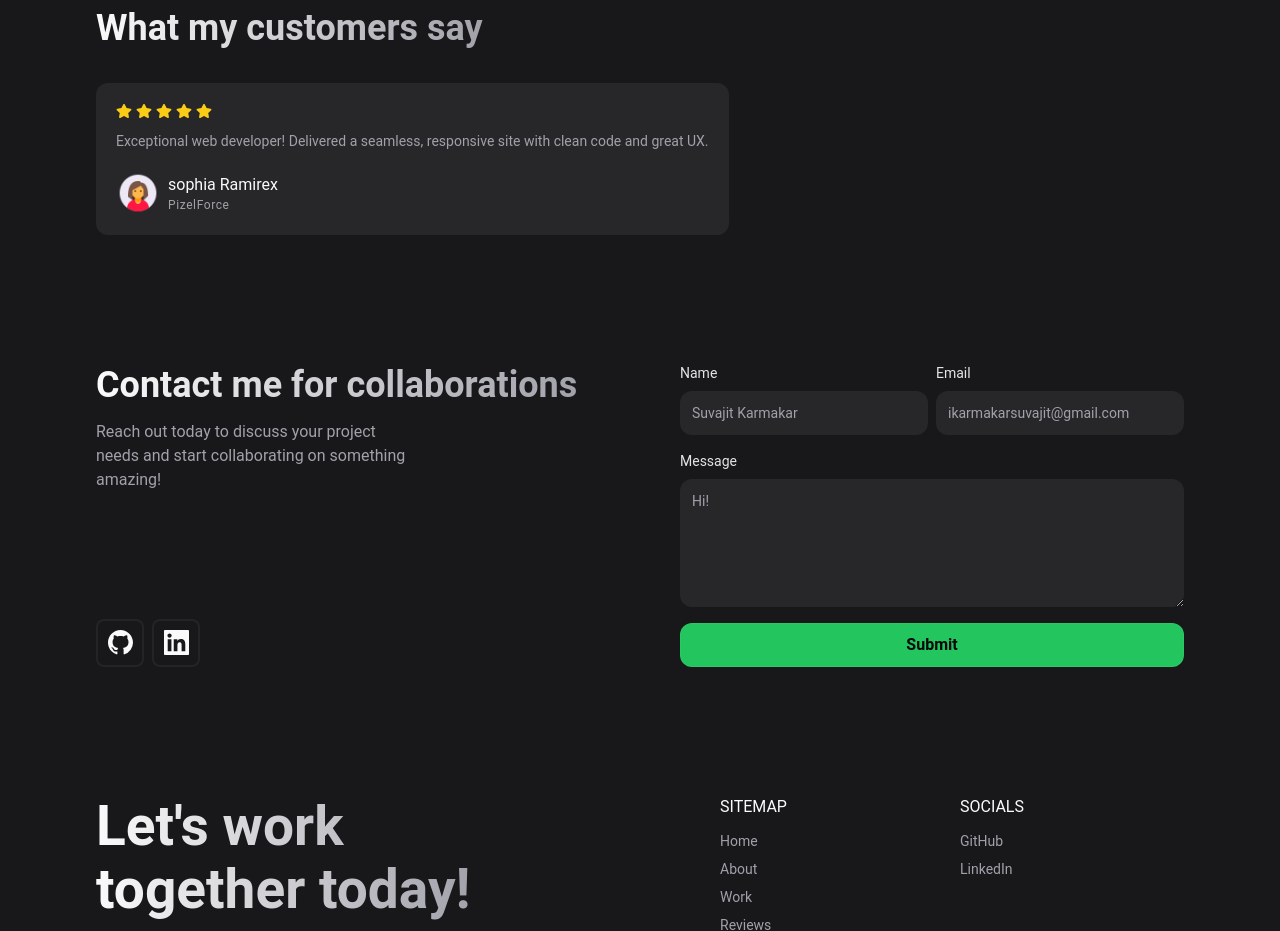
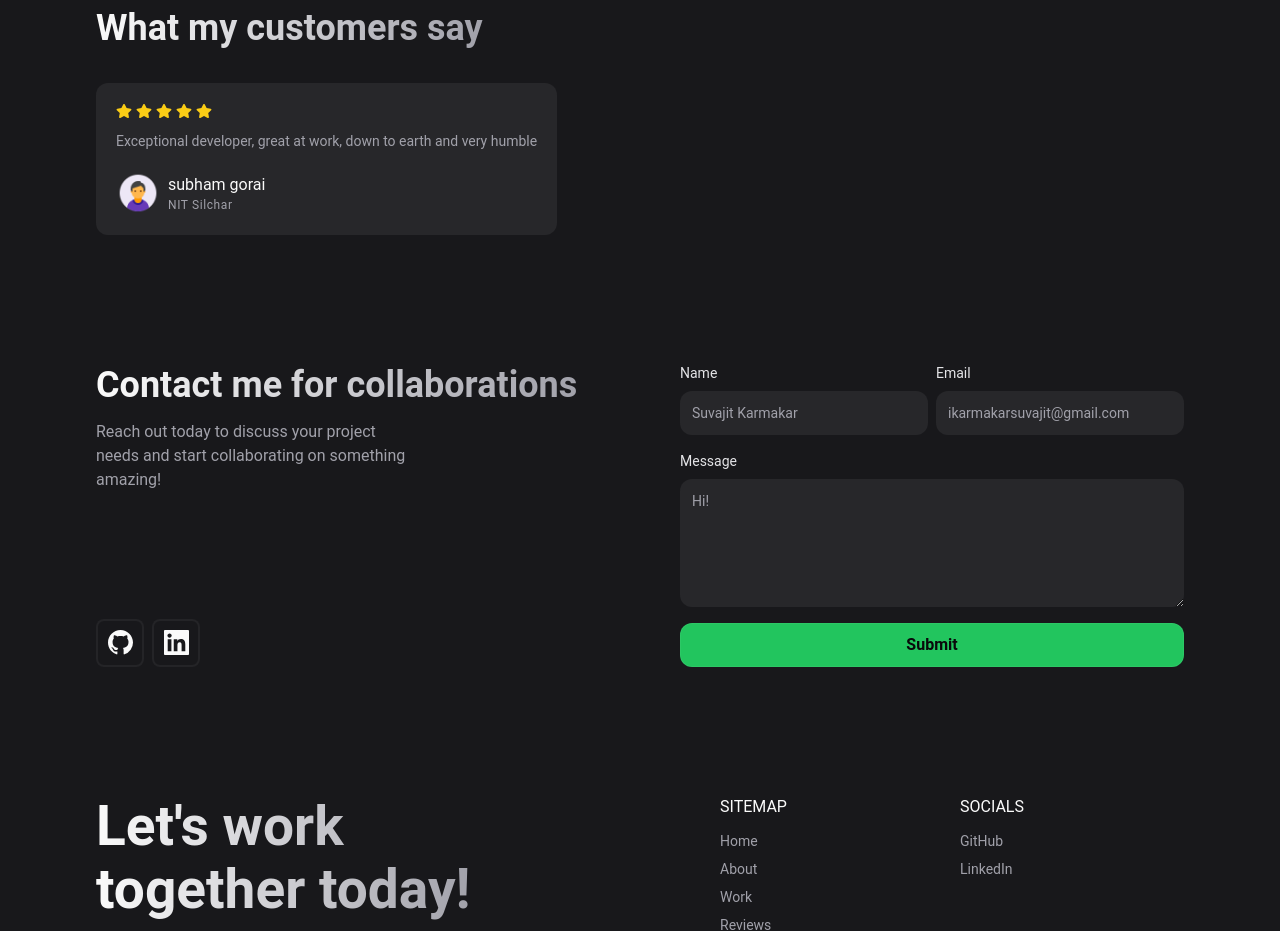
Before and after one commit to SUVAJIT-KARMAKAR/PORTFOLIO, a React (Vite) app: page / in a window 1280 px wide. Shown: the part 3280-4211 px from the top of the page. Built offline with nearby package versions, Linux system fonts and the light colour scheme.

Commit message:
add(testimonials): Added a testimonial

```diff
--- a/src/components/Review/Review.jsx
+++ b/src/components/Review/Review.jsx
@@ -8,10 +8,10 @@ import ReviewCard from "./ReviewCard";
 const reviews = [
   {
     content:
-      "Exceptional web developer! Delivered a seamless, responsive site with clean code and great UX.",
-    name: "sophia Ramirex",
-    imgSrc: "/testimonials/testimonial_female.png",
-    company: "PizelForce",
+      "Exceptional developer, great at work, down to earth and very humble",
+    name: "subham gorai",
+    imgSrc: "/testimonials/testimonial_male.png",
+    company: "NIT Silchar",
   },
 ];
 
```
